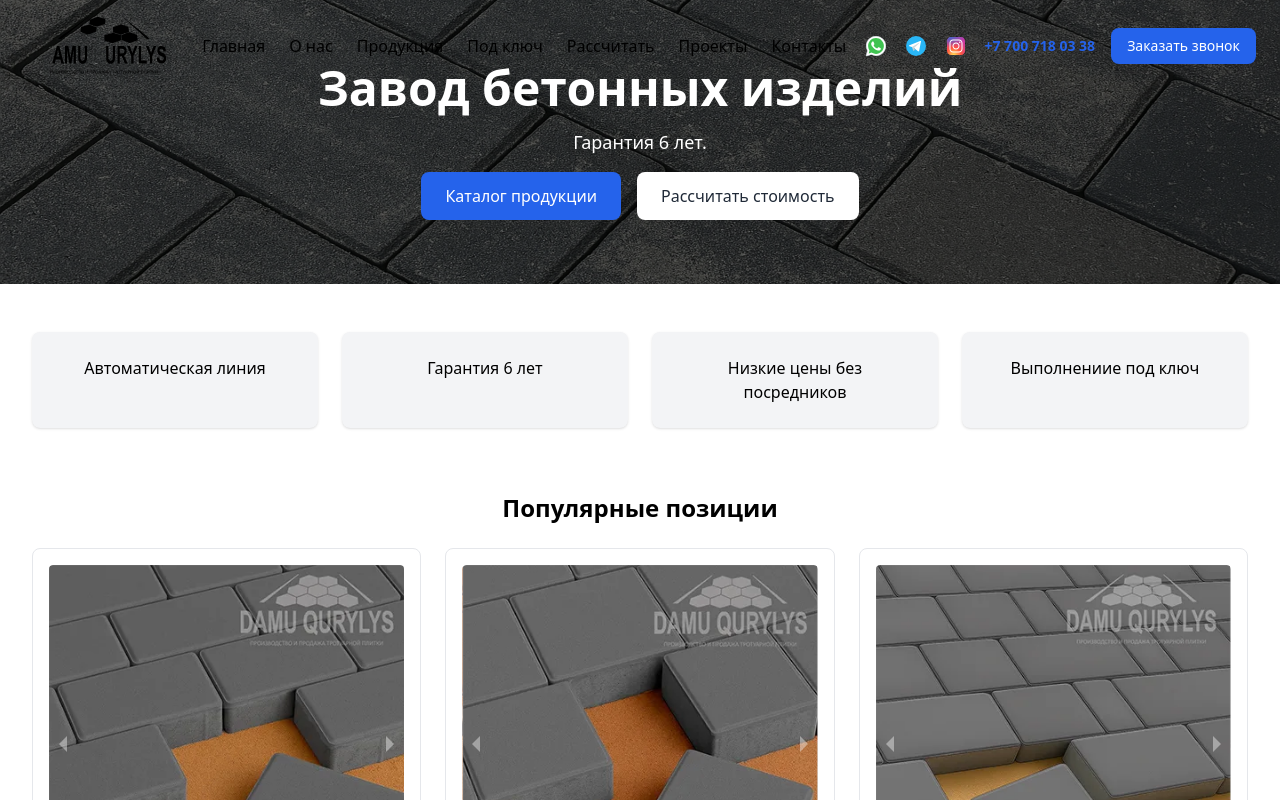
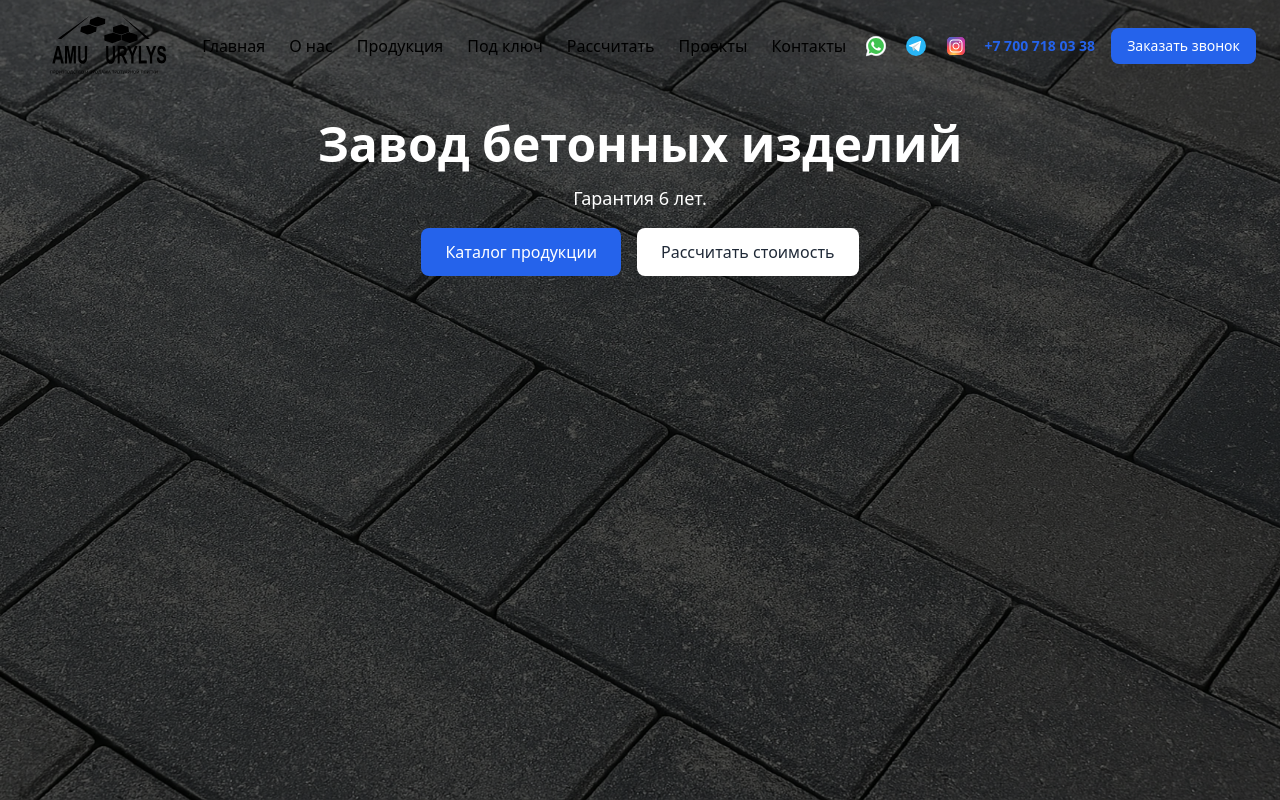
Before and after one commit to DamuQurylys/Damuzavod, a Next.js app: page / in a window 1280 px wide. Shown: the top 800 px of the page. Built offline with nearby package versions, Linux system fonts and the light colour scheme.

Commit message:
Переделал Hero на большое

```diff
--- a/src/components/Hero.tsx
+++ b/src/components/Hero.tsx
@@ -21,14 +21,19 @@ export default function Hero({
 }: HeroProps) {
   return (
     <section
-      className="relative w-full min-h-[50vh] sm:min-h-[20vh] lg:min-h-[20vh] bg-cover bg-center text-white py-16 px-4"
+      className="relative w-full min-h-screen bg-cover bg-center text-white pt-[120px] pb-16 px-4"
       style={{ backgroundImage: `url(${backgroundImage})` }}
     >
+      {/* Затемняющий слой */}
       <div className="absolute inset-0 bg-black bg-opacity-50" />
+
+      {/* Контент поверх фона */}
       <div className="relative z-10 max-w-3xl mx-auto text-center space-y-4">
         <h1 className="text-3xl sm:text-4xl md:text-5xl font-bold">{title}</h1>
         {subtitle && <p className="text-base sm:text-lg">{subtitle}</p>}
+
         {children && <div>{children}</div>}
+
         {buttons && (
           <div className="flex flex-wrap justify-center gap-4 pt-4">
             {buttons.map((btn, idx) => (
```
